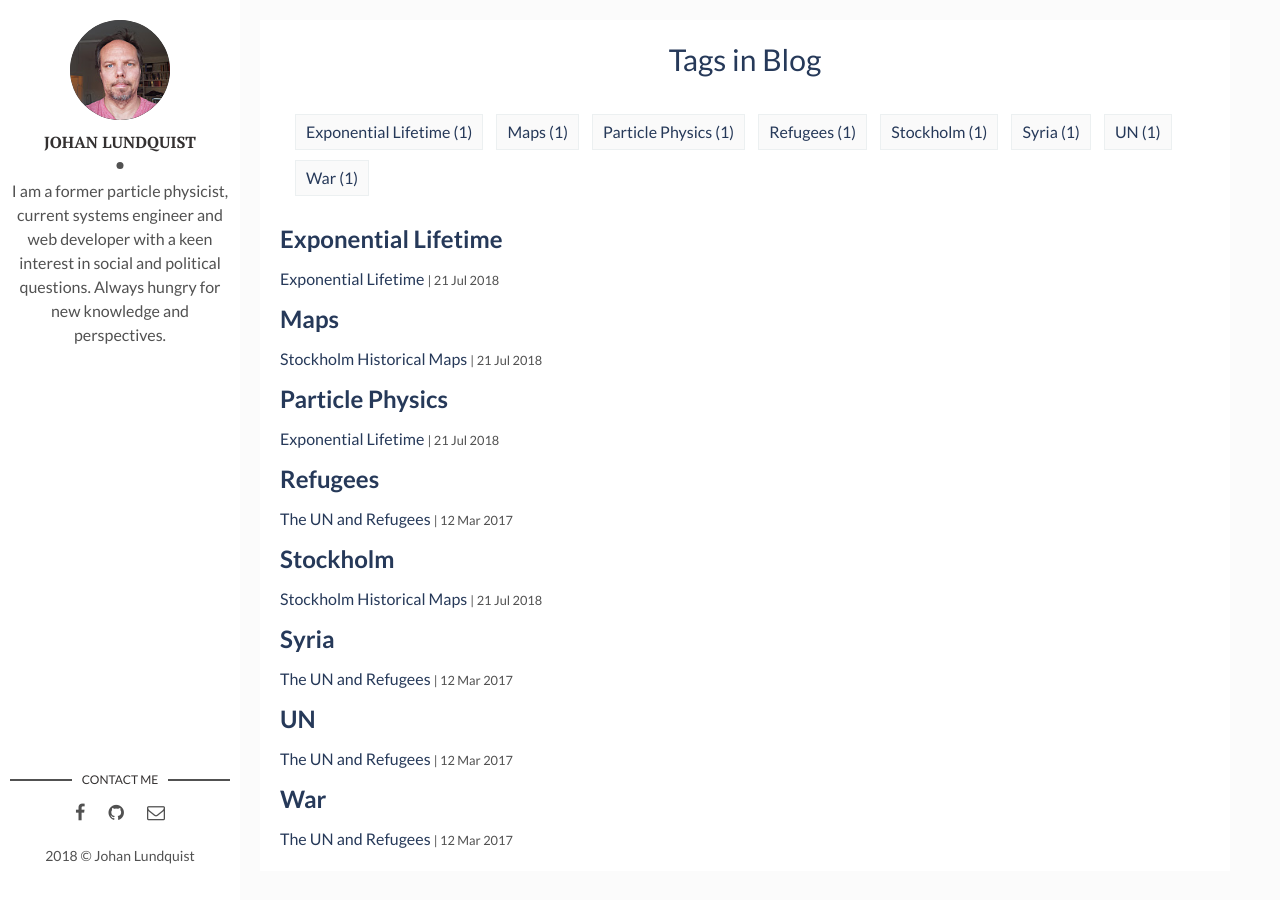
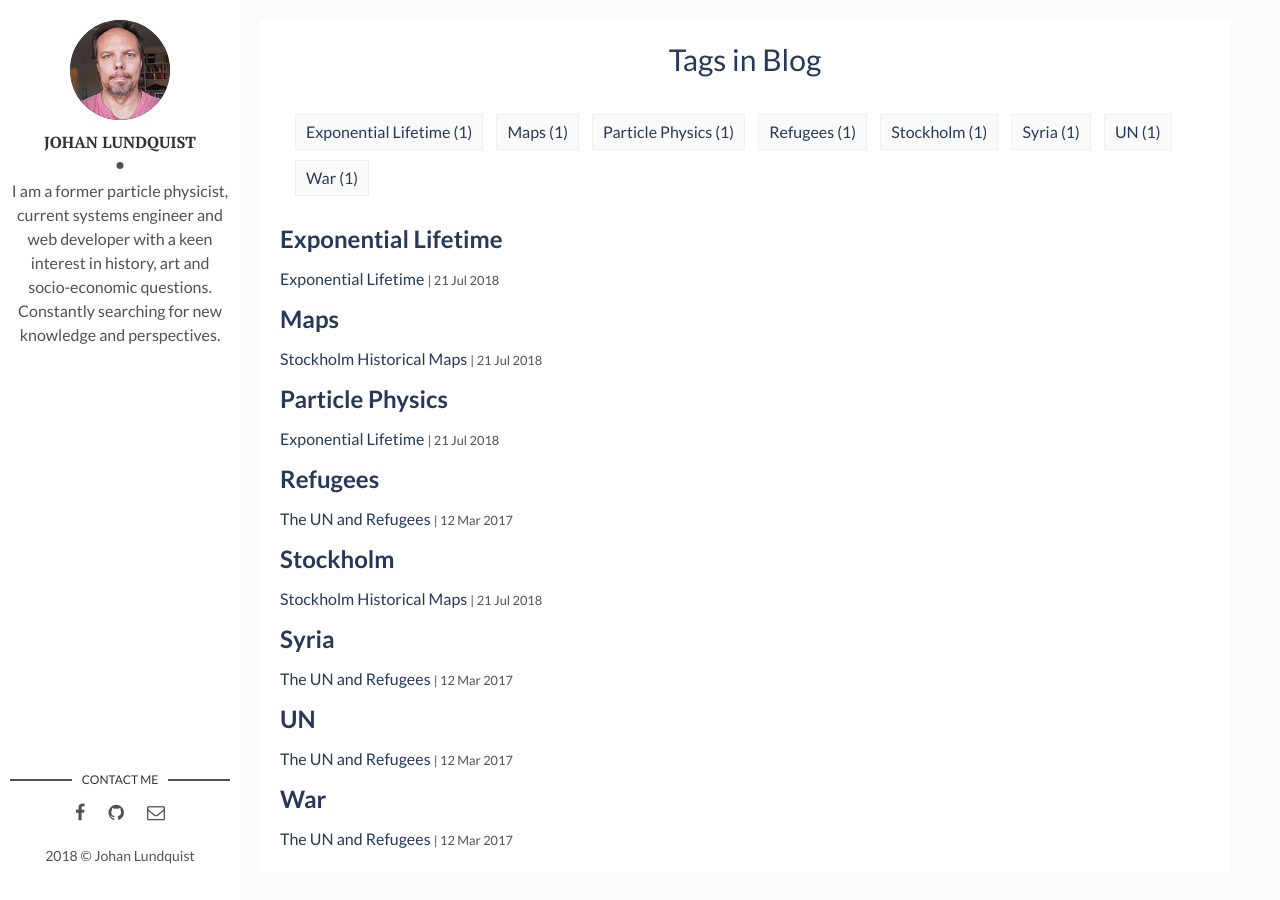
Before and after one commit to youone/youone.github.io, a Jekyll site: the page built from tags.html, in a window 1280 px wide. Built offline with Jekyll 4.4.1, drawn with Linux system fonts in a browser that asks for light colours.

Commit message:
new jekyll theme layout

```diff
--- a/_config.yml
+++ b/_config.yml
@@ -10,8 +10,8 @@ site-twitter: #if your site has a twitter account, enter it here
 
 # Author Settings
 author: Johan Lundquist # add your name
-author-img: johan_color_mini.jpg # add your photo
-about-author: I am a former particle physicist, current systems engineer and web developer with a keen interest in social and political questions. Always hungry for new knowledge and perspectives. # add description
+author-img: johan_color_mini2.jpg # add your photo
+about-author: I am a former particle physicist, current systems engineer and web developer with a keen interest in history, art and socio-economic questions. Constantly searching for new knowledge and perspectives. # add description
 #social-twitter: # add your Twitter handle
 social-facebook: johan.lundquist.75
 social-github: youone # add your Github handle
```
Also changed, not shown: assets/img/david-freeman.jpg (deleted), assets/img/home-page.jpg (deleted), assets/img/how-to-start.jpg (deleted), assets/img/i-rest.jpg (deleted), assets/img/johan_color_mini2.jpg (added), assets/img/js-1.png (deleted), assets/img/mac.jpg (deleted), assets/img/post-example.jpg (deleted), assets/img/promo-img.jpg (deleted), assets/img/software.jpg (deleted), assets/img/we-in-rest.jpg (deleted), assets/img/workflow.jpg (deleted).
